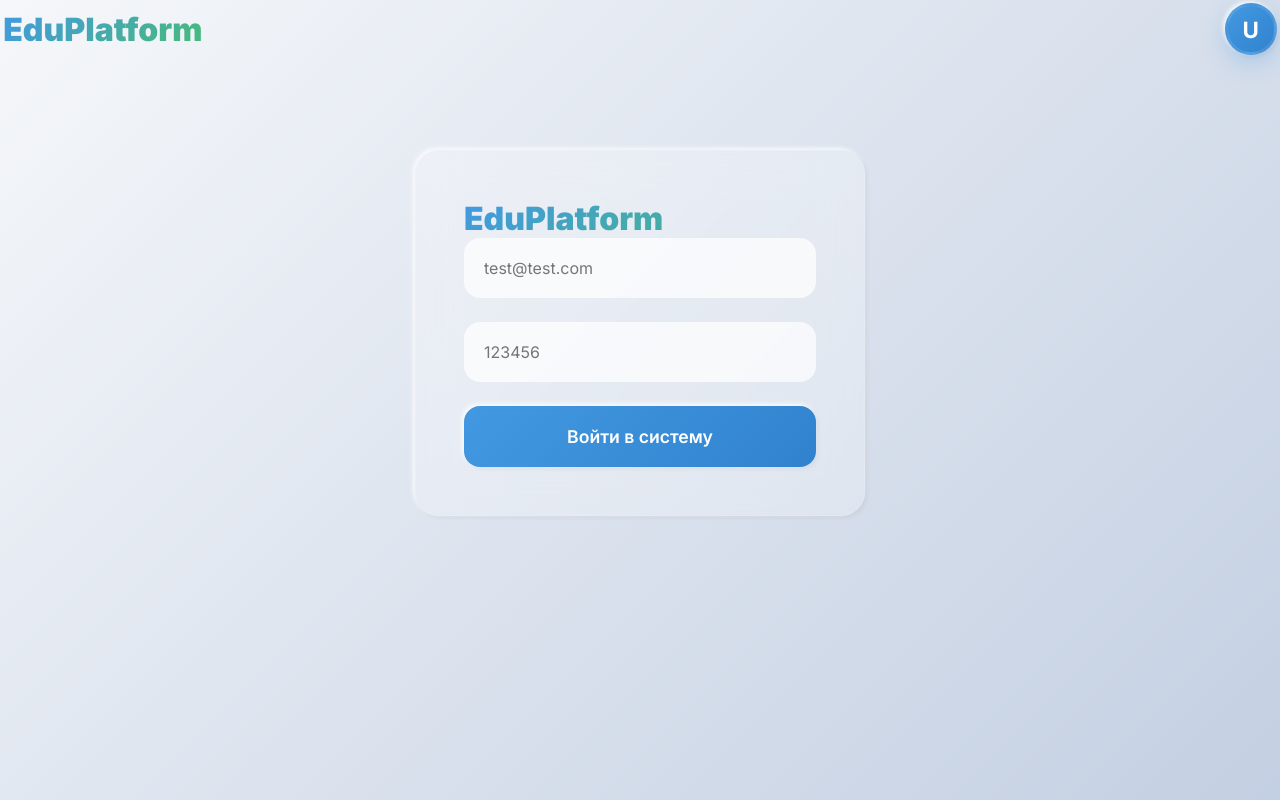
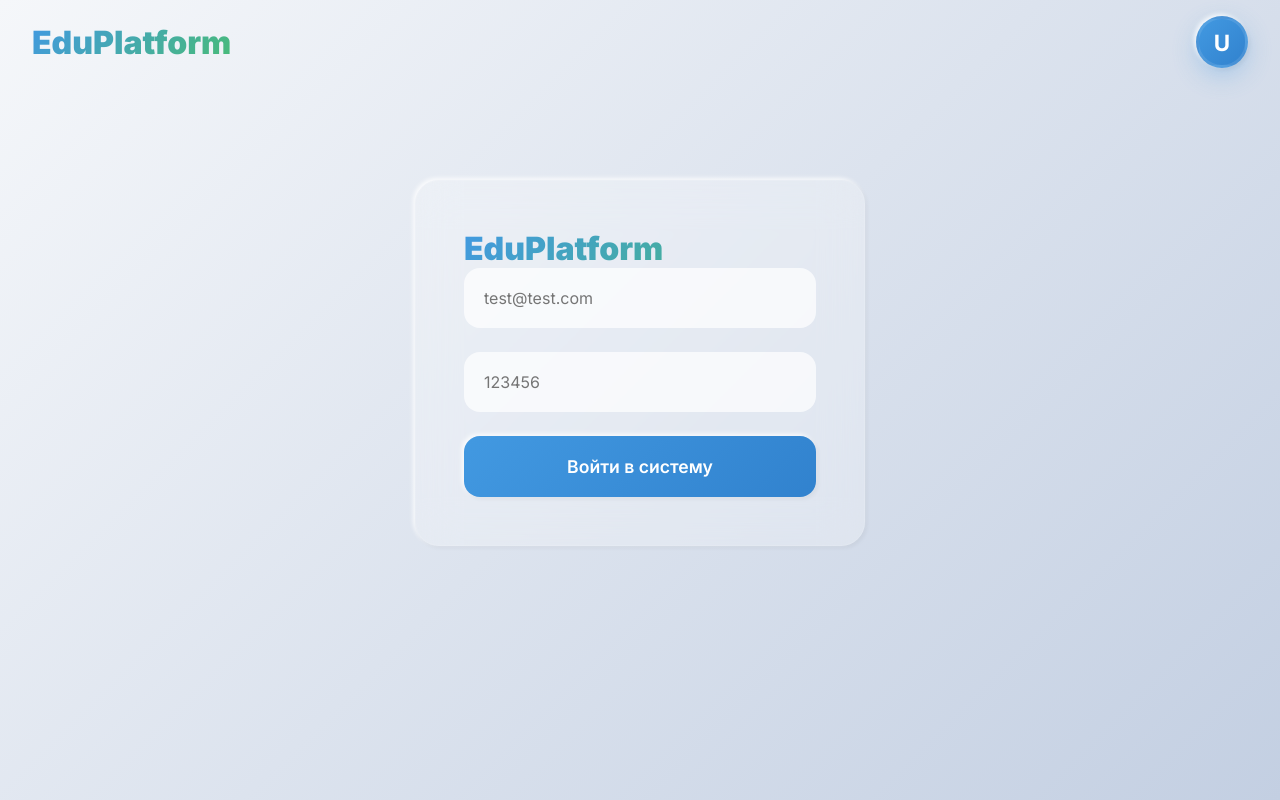
Before and after one commit to U007U/educational-platform, a FastAPI app: page / in a window 1280 px wide. Run offline with FastAPI, Linux system fonts and the light colour scheme.

Commit message:
Fix CSS structure: remove duplicates, move header/container to _base.css

```diff
--- a/static/css/modules/_base.css
+++ b/static/css/modules/_base.css
@@ -46,3 +46,31 @@ body {
     min-height: 100vh;
     height: 100%;
 }
+
+/* ШАПКА САЙТА */
+.header {
+    display: flex;
+    justify-content: space-between;
+    align-items: center;
+    padding: 1rem 2rem;
+    position: relative;
+    z-index: 1002;
+    width: 100%;
+}
+
+/* ЛОГОТИП */
+.logo {
+    font-size: 2rem;
+    font-weight: 800;
+    background: linear-gradient(135deg, var(--accent), var(--success));
+    -webkit-background-clip: text;
+    -webkit-text-fill-color: transparent;
+    background-clip: text;
+}
+
+/* КОНТЕЙНЕР ДЛЯ КОНТЕНТА (не для header!) */
+.container {
+    max-width: 1400px;
+    margin: 0 auto;
+    padding: 2rem;
+}
--- a/static/css/modules/_menu.css
+++ b/static/css/modules/_menu.css
@@ -1,33 +1,3 @@
-/* ========================================
-   MENU - БОКОВОЕ МЕНЮ + ПУНКТЫ
-========================================= */
-
-/* ОСНОВНОЙ КОНТЕЙНЕР */
-.container {
-    max-width: 1400px;
-    margin: 0 auto;
-    padding: 1.5rem;
-}
-
-.header {
-    display: flex;
-    justify-content: space-between;
-    align-items: center;
-    padding: 0.2rem;
-    margin-bottom: 0.2rem;
-    position: relative;
-    z-index: 1002;
-}
-
-.logo {
-    font-size: 2rem;
-    font-weight: 800;
-    background: linear-gradient(135deg, var(--accent), var(--success));
-    -webkit-background-clip: text;
-    -webkit-text-fill-color: transparent;
-    background-clip: text;
-}
-
 /* МЕНЮ */
 .menu {
     position: fixed;
@@ -127,6 +97,5 @@ body.no-scroll {
 
 /* МОБИЛЬНЫЕ */
 @media (max-width: 768px) {
-    .container { padding: 1rem; }
     .menu { width: 85vw; max-width: 360px; }
 }
```
